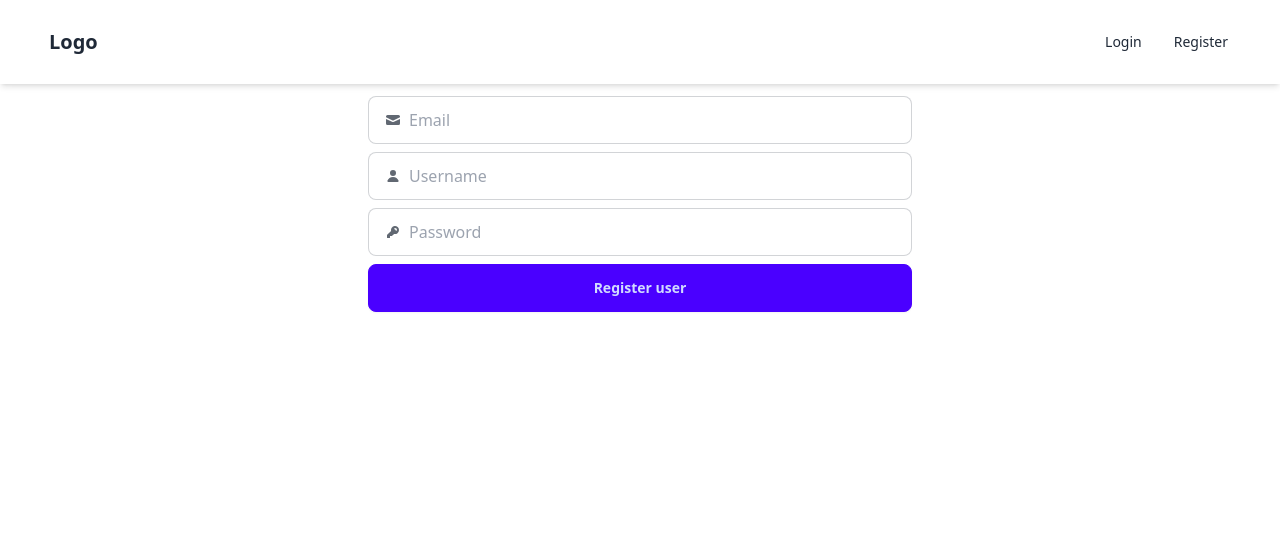
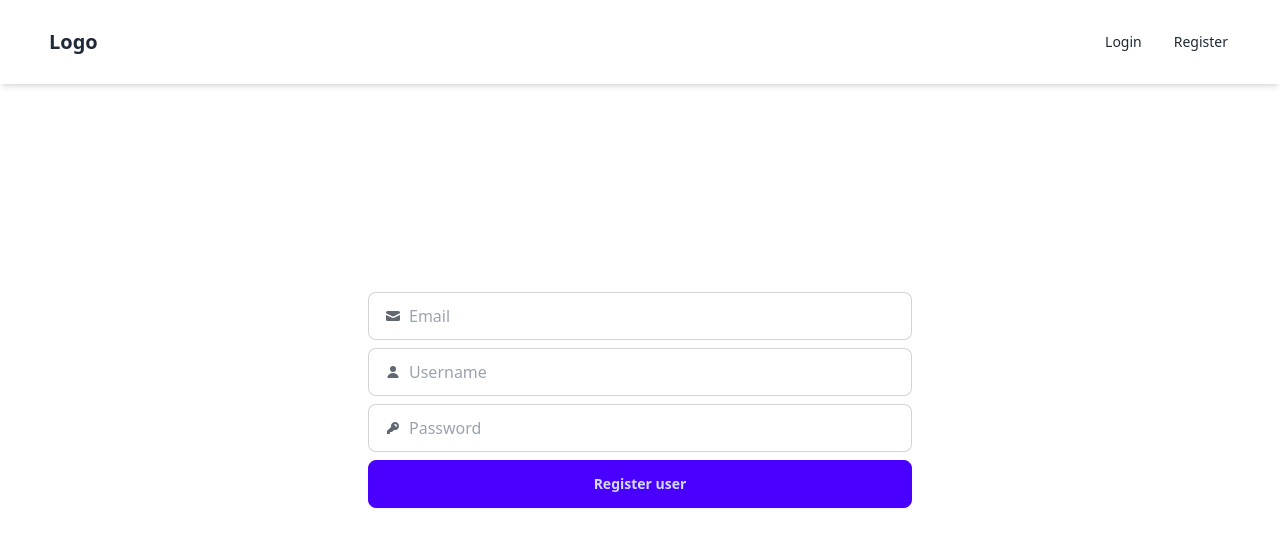
Before and after one commit to Vertori/nodejs-react-social, a React (Vite) app in the folder client/: page /register in a window 1280 px wide. Shown: the top 546 px of the page. Built offline with nearby package versions, Linux system fonts and the light colour scheme; no server answers.

Commit message:
modified forms position

```diff
--- a/client/src/pages/AddContact.tsx
+++ b/client/src/pages/AddContact.tsx
@@ -29,7 +29,7 @@ const AddContact = () => {
     }
   };
   return (
-    <div className="flex items-center justify-center pt-24">
+    <div className="flex items-center justify-center w-screen h-screen">
       <div className="w-full max-w-xl px-4">
         <form className="flex flex-col gap-2">
           <input
--- a/client/src/pages/Login.tsx
+++ b/client/src/pages/Login.tsx
@@ -36,7 +36,7 @@ const Login = () => {
   };
 
   return (
-    <div className="flex items-center justify-center pt-24">
+    <div className="flex items-center justify-center w-screen h-screen">
       <div className="w-full max-w-xl px-4">
         <form className="flex flex-col gap-2">
           <label className="flex items-center gap-2 input input-bordered">
--- a/client/src/pages/Register.tsx
+++ b/client/src/pages/Register.tsx
@@ -23,7 +23,7 @@ const Register = () => {
   };
 
   return (
-    <div className="flex items-center justify-center pt-24">
+    <div className="flex items-center justify-center w-screen h-screen">
       <div className="w-full max-w-xl px-4">
         <form className="flex flex-col gap-2">
           <label className="flex items-center gap-2 input input-bordered">
```
